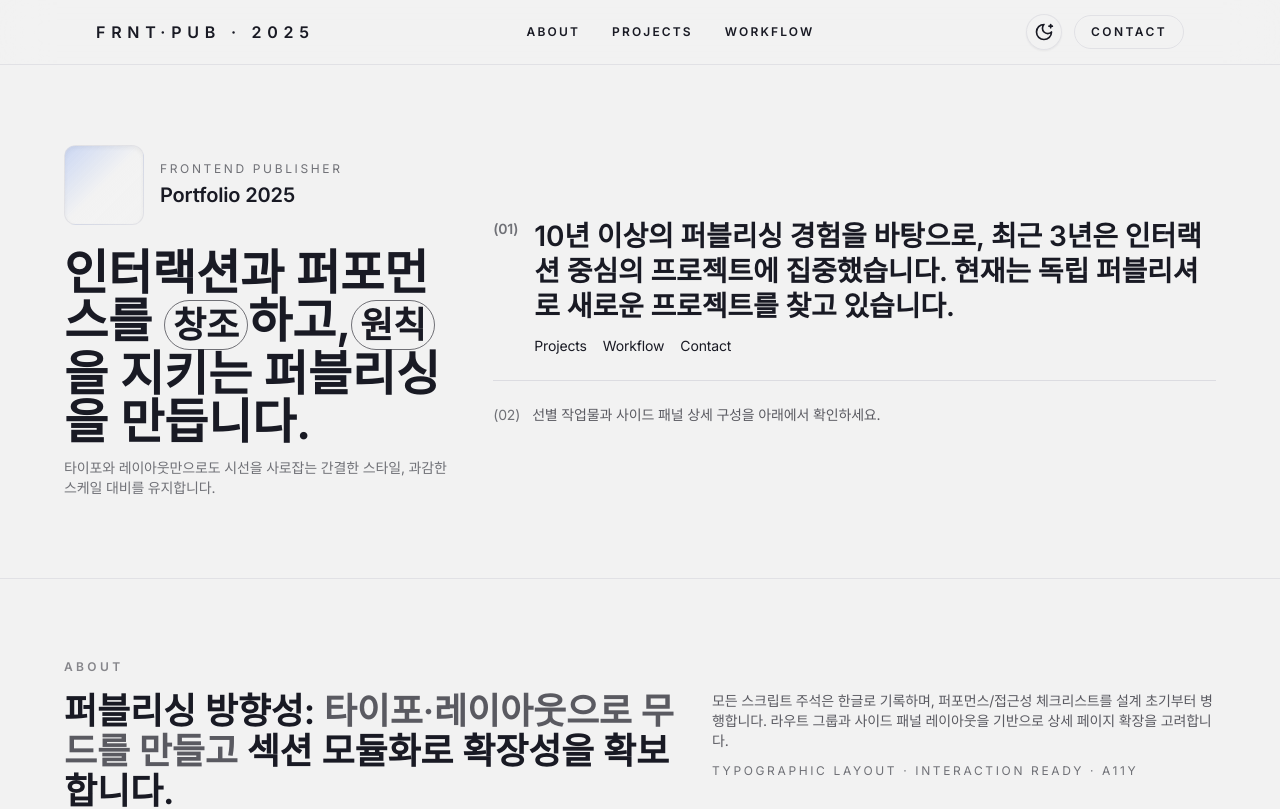
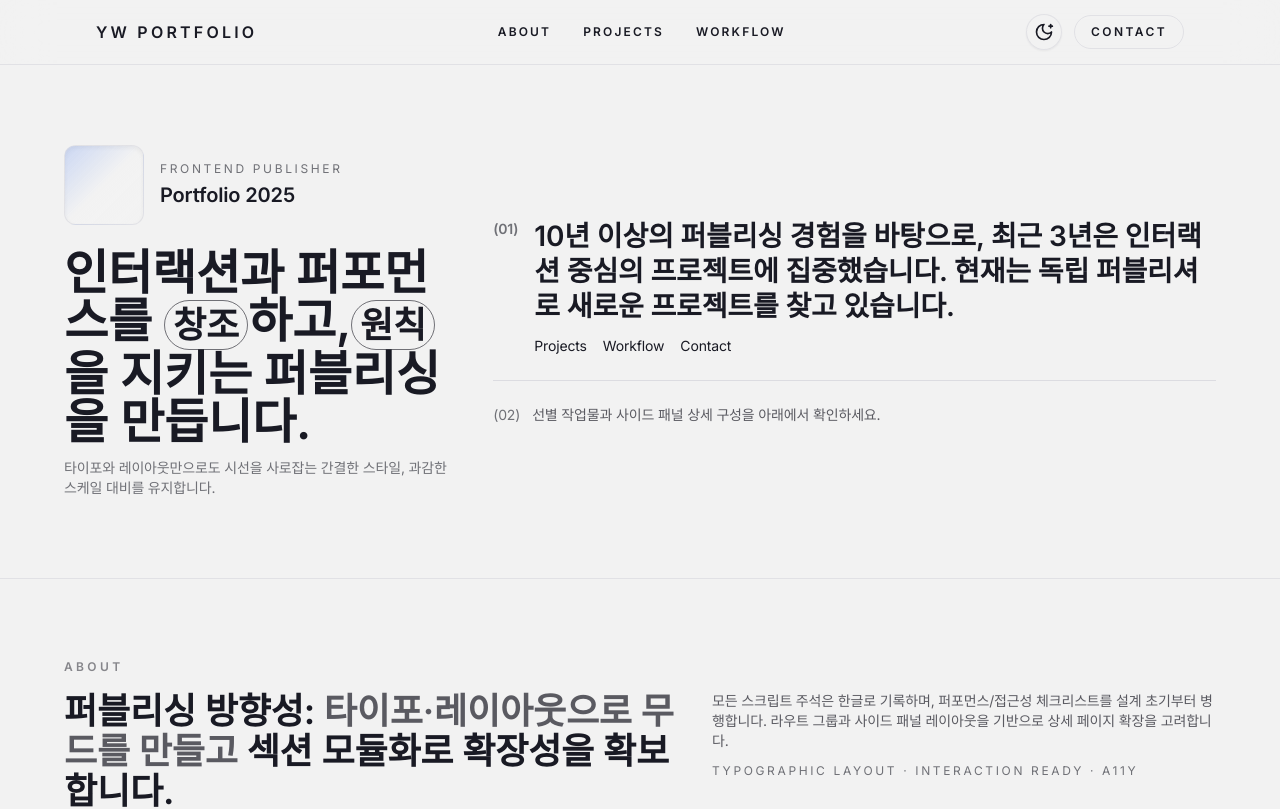
Before and after one commit to yonnonline/portfolio-2025, a Next.js app: page / in a window 1280 px wide. Shown: the top 809 px of the page. Built offline with nearby package versions, Linux system fonts and the light colour scheme; a web font is replaced by a local one.

Commit message:
docs: 헤더 텍스트 수정

```diff
--- a/components/layout/header.tsx
+++ b/components/layout/header.tsx
@@ -17,10 +17,10 @@ export default function Header() {
       <div className="mx-auto flex h-16 max-w-6xl items-center justify-between px-5 sm:px-6 lg:px-8">
         <Link
           href="/"
-          className="font-display text-base font-semibold uppercase tracking-[0.36em] transition hover:text-accent"
+          className="font-display text-base font-semibold uppercase tracking-[0.2em] transition hover:text-accent"
           aria-label="홈으로 이동"
         >
-          FRNT·PUB · 2025
+          YW Portfolio
         </Link>
         <nav className="hidden items-center gap-2 text-xs font-semibold uppercase tracking-[0.18em] sm:flex">
           {navItems.map((item) => (
```
